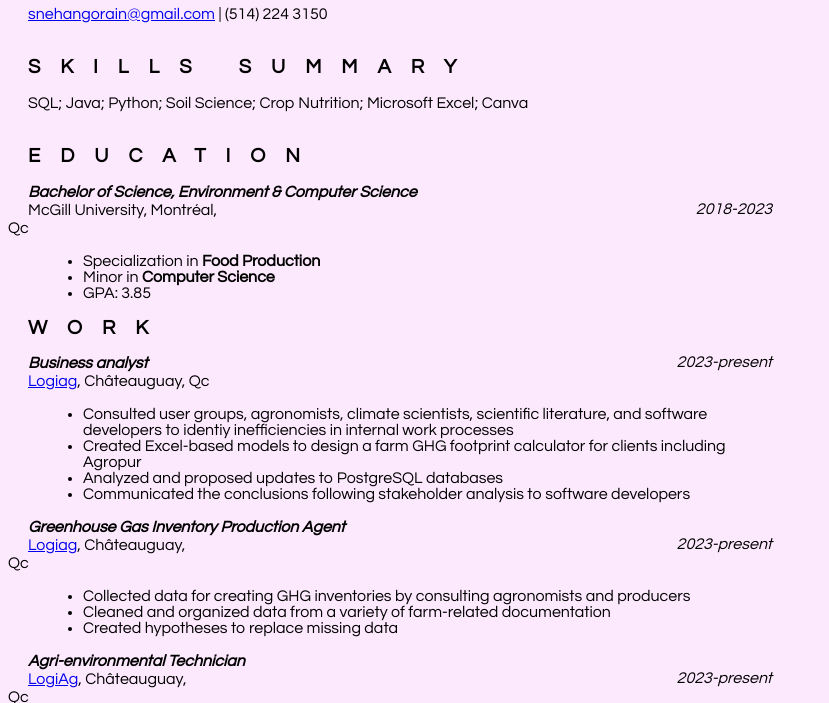
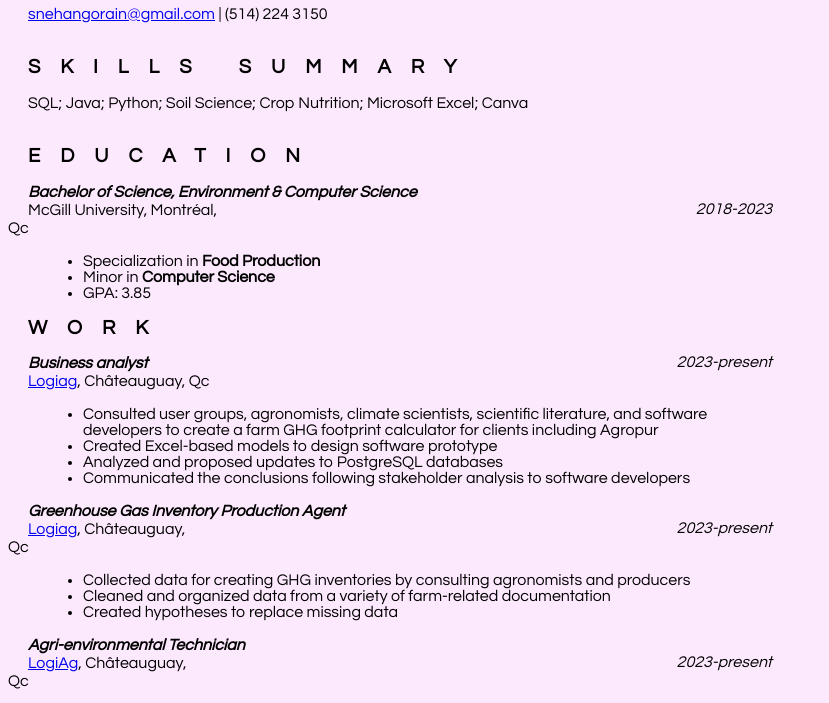
Before and after one commit to sgorain/Curriculum-Vitae, a plain HTML site: page index.html in a window 1280 px wide. Shown: the part 90-793 px from the top of the page, without its empty margins (0-829 px from the left). Drawn offline with Linux system fonts and the light colour scheme.

Commit message:
Update index.html

```diff
--- a/index.html
+++ b/index.html
@@ -78,8 +78,8 @@
 	<br>
 	<p1><a href="https://www.logiag.com/en/">Logiag</a>, Châteauguay, Qc</p1>
 	<ul>
-		<li>Consulted user groups, agronomists, climate scientists, scientific literature, and software developers to identiy inefficiencies in internal work processes</li>
-		<li>Created Excel-based models to design a farm GHG footprint calculator for clients including Agropur</li>
+		<li>Consulted user groups, agronomists, climate scientists, scientific literature, and software developers to create a farm GHG footprint calculator for clients including Agropur</li>
+		<li>Created Excel-based models to design software prototype</li>
 		<li>Analyzed and proposed updates to PostgreSQL databases</li>
 		<li>Communicated the conclusions following stakeholder analysis to software developers</li>
 	</ul>
```
